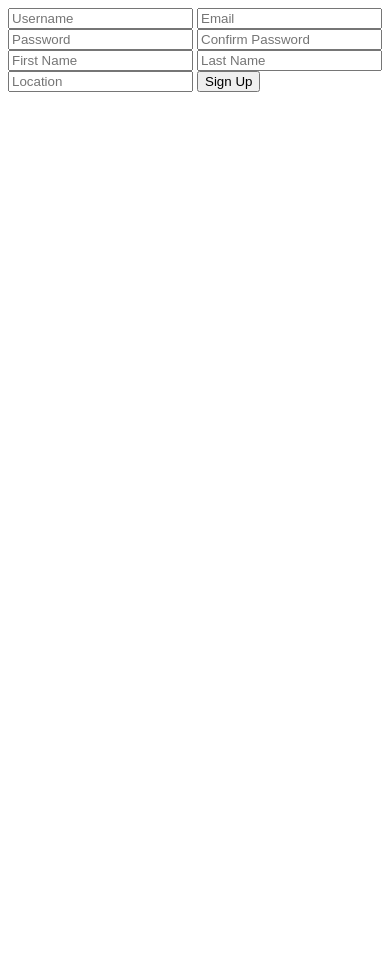
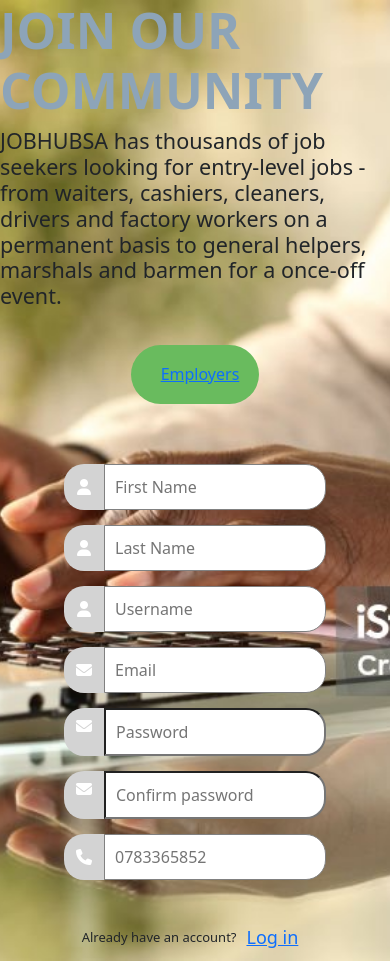
Before and after one commit to alpine57/Webstack---Portfolio-Project, a Flask app: template app/templates/signup.html in a window 390 px wide. Before the commit the page ends 92 px from the top, so only its background shows below. Run offline with Flask 3, Linux system fonts and the light colour scheme; the template is opened without the code that fills it, so the values that code supplies are empty; some libraries are stand-ins or nearby versions.

Commit message:
signup template fixed

```diff
--- a/app/templates/signup.html
+++ b/app/templates/signup.html
@@ -1,11 +1,111 @@
-<!-- signup.html -->
-<form action="/signup" method="post">
-    <input type="text" name="username" placeholder="Username" required>
-    <input type="email" name="email" placeholder="Email" required>
-    <input type="password" name="password" placeholder="Password" required>
-    <input type="password" name="confirm_password" placeholder="Confirm Password" required>
-    <input type="text" name="first_name" placeholder="First Name" required>
-    <input type="text" name="last_name" placeholder="Last Name" required>
-    <input type="text" name="location", placeholder="Location">
-    <button type="submit">Sign Up</button>
-</form>
+<!DOCTYPE html>
+<html lang="en">
+<head>
+    <meta charset="UTF-8">
+    <meta http-equiv="X-UA-Compatible" content="IE=edge">
+    <meta name="viewport" content="width=device-width, initial-scale=1.0">
+    <link href="bootstrap/css/bootstrap.min.css" type="text/css" rel="stylesheet" >
+    <link rel="stylesheet" href="fontAwesome/css/all.css" />
+    <title>login</title>
+    <link rel="stylesheet" href="style.css">
+    <script src="js/script.js"></script>
+</head>
+<body>
+    <div id="login_sin_row" class="row"> <!-------------LOgin form--------------------->
+        <div id="form_pic" class="col-lg-6 col-md-12">
+          <!--  <h1>Hello</h1>
+            <div class="pic_container">
+                <img src="images/login_f_pic.jpg" alt="image">
+            </div> -->
+           <p class="text" style="display: block;
+                                    justify-content:center;
+                                    align-items:center;
+           ">
+                <h1 style="
+                font-weight: 900;
+                color:rgb(141, 164, 184);
+                font-size:50px
+
+                ">
+                    JOIN OUR
+                    COMMUNITY
+                </h1>
+                <h4 style="
+                font-weight: 400;
+
+                ">
+                    JOBHUBSA has thousands of job seekers looking for entry-level jobs - from waiters, cashiers,
+                    cleaners, drivers and factory workers on a permanent basis to general helpers,
+                    marshals and barmen for a once-off event.
+                </h4>
+            </p>
+
+        </div>
+
+        <div id="sign_up" class="col-lg-6 col-md-12">
+            <!-- Sign_UP -->
+            <div class="container">
+                <div id="content1" class="content">
+                    <div class="employe_yer_links">
+                        <h4 class="seeker"><a href="signup.html>Job Seekers</a></h4>
+                        <h4 class="employer"><a href="employer.html">Employers</a></h4>
+
+                    </div>
+                    <div class="form-container">
+                        <form method="post" >
+
+                            <div class="input-cnt">
+                            <i id="name" class="fas fa-user"></i>
+                            <input type="text" name="username" placeholder="First Name" required>
+                            </div>
+
+                            <div class="input-cnt">
+                                <i id="name" class="fas fa-user"></i>
+                                <input type="text" name="username" placeholder="Last Name" required>
+                            </div>
+
+                            <div class="input-cnt">
+                                <i id="name" class="fas fa-user"></i>
+                                <input type="text" name="username" placeholder="Username" required>
+                            </div>
+
+                            <div class="input-cnt">
+                            <i id="name" class="fas fa-envelope"></i>
+                            <input type="text" name="Email" placeholder="Email" required>
+                            </div>
+
+                            <div class="input-cnt">
+                                <i id="password" class="fas fa-envelope"></i>
+                                <input class="password" type="password" name="password" placeholder="Password" required>
+                            </div>
+
+                            <div class="input-cnt">
+                                <i id="password" class="fas fa-envelope"></i>
+                                <input class="password" type="password" name="password" placeholder="Confirm password" required>
+                            </div>
+
+                            <div class="input-cnt">
+                                <i id="name" class="fas fa-phone"></i>
+                                <input type="text" placeholder="0783365852"  name="cellphone" >
+                            </div>
+
+                            <div class="input-cnt">
+                            <input onclick="update()" type="submit" />
+                            </div>
+
+                        </form>
+                    </div>
+                </div>
+                <div class="login_text">
+                  <div style="font-size: small;">Already have an account?</div><a style="font-size:large; padding:10px;" href="login.html">Log in</a>
+                </div>
+            </div>
+        </div>
+    </div>
+<script src="js/employer_employe_forms.js"></script>
+<script src="bootstrap/js/jquery.min.js" type="text/javascript"></script>
+<script src="popper/popper.min.js" type="text/javascript"></script>
+<script src="bootstrap/js/bootstrap.min.js" type="text/javascript"></script>
+<script src="js/bootstrap.bundle.js" ></script>
+</body>
+</html>
```
